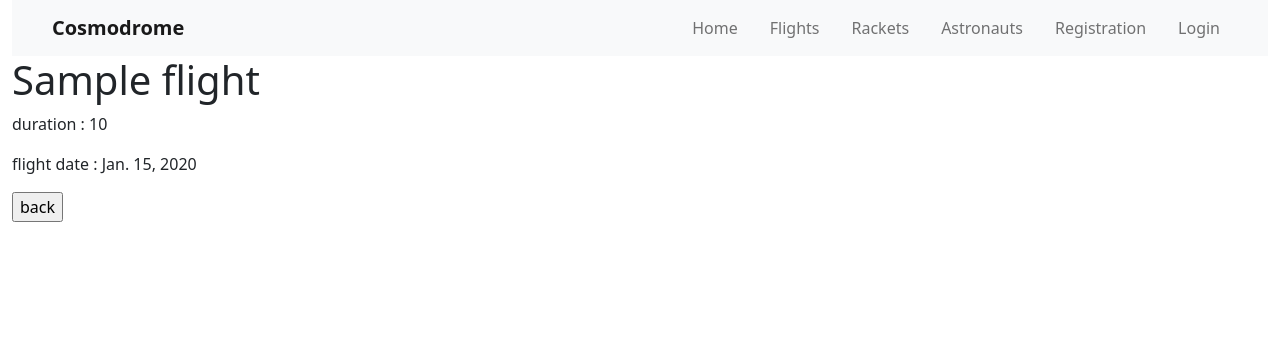
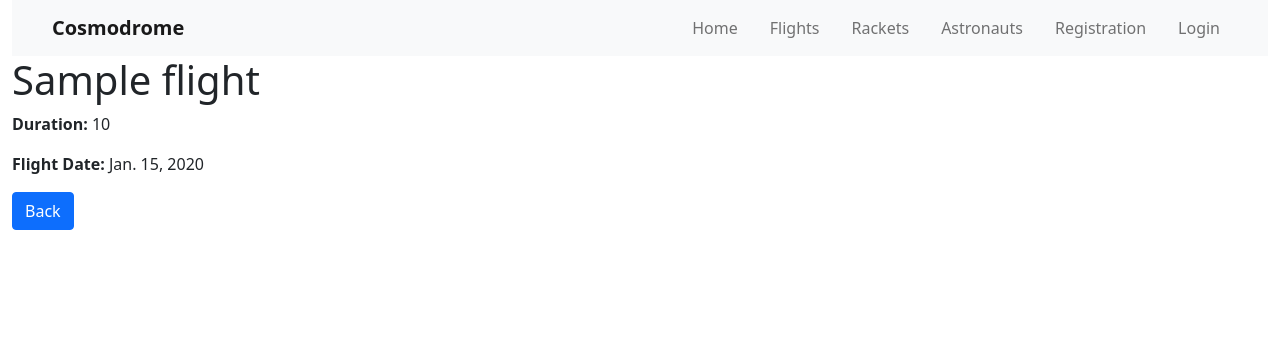
Before and after one commit to Timur5050/cosmodrome, a Django app: page /flights/1/details/ in a window 1280 px wide. Shown: the top 356 px of the page. Run offline with Django 5.2, Linux system fonts and the light colour scheme; tables that the repository leaves empty hold one stand-in row (values such as "Sample post").

Commit message:
changed flight details template

```diff
--- a/templates/hangar/flight_details.html
+++ b/templates/hangar/flight_details.html
@@ -1,11 +1,14 @@
 {% extends "base.html" %}
 
 {% block content %}
-<h1>{{ flight.name }}</h1>
-<p>duration : {{ flight.duration }}</p>
-<p>flight date : {{ flight.flight_date }}</p>
-
-<form action="{% url 'hangar:flight-list' %}" method="get">
-  <input type="submit" value="back">
-</form>
+<div class="flight-details">
+  <h1 class="flight-name">{{ flight.name }}</h1>
+  <div class="flight-info">
+    <p><strong>Duration:</strong> {{ flight.duration }}</p>
+    <p><strong>Flight Date:</strong> {{ flight.flight_date }}</p>
+  </div>
+  <form action="{% url 'hangar:flight-list' %}" method="get" class="back-form">
+    <input type="submit" value="Back" class="btn btn-primary">
+  </form>
+</div>
 {% endblock %}
```
